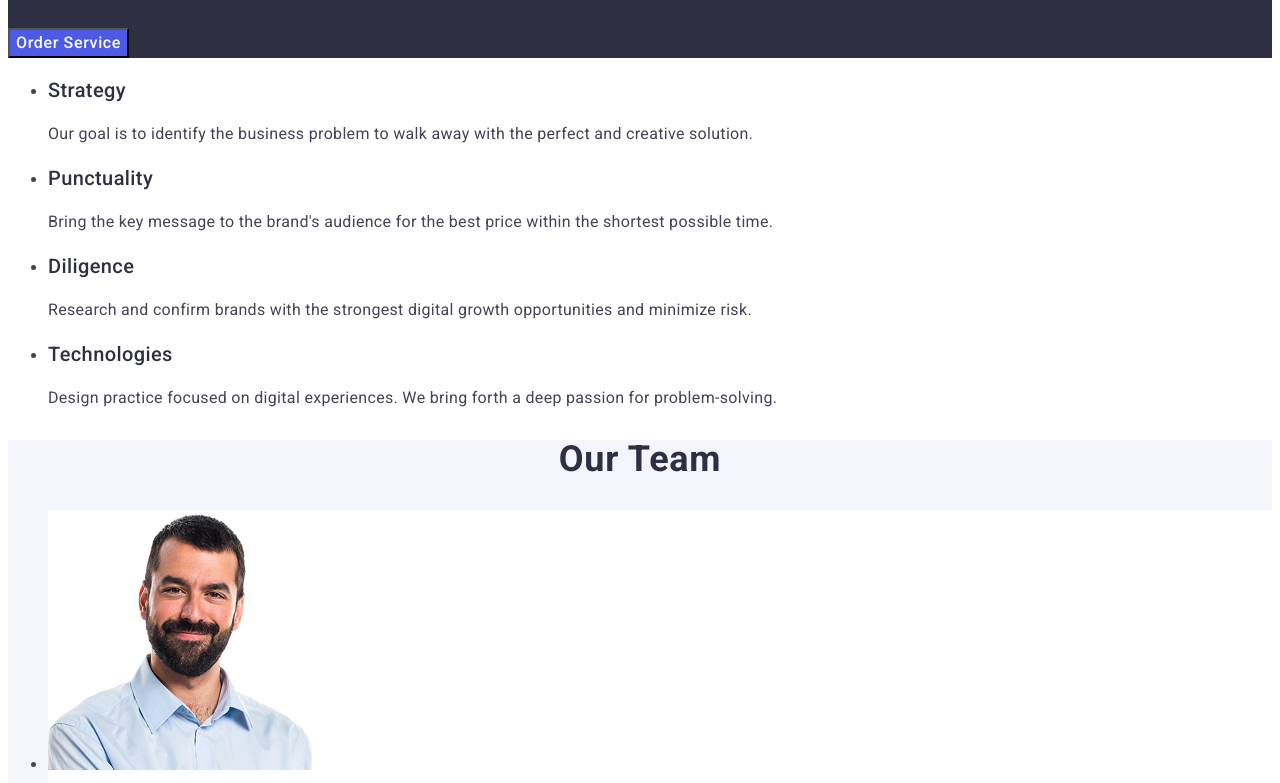
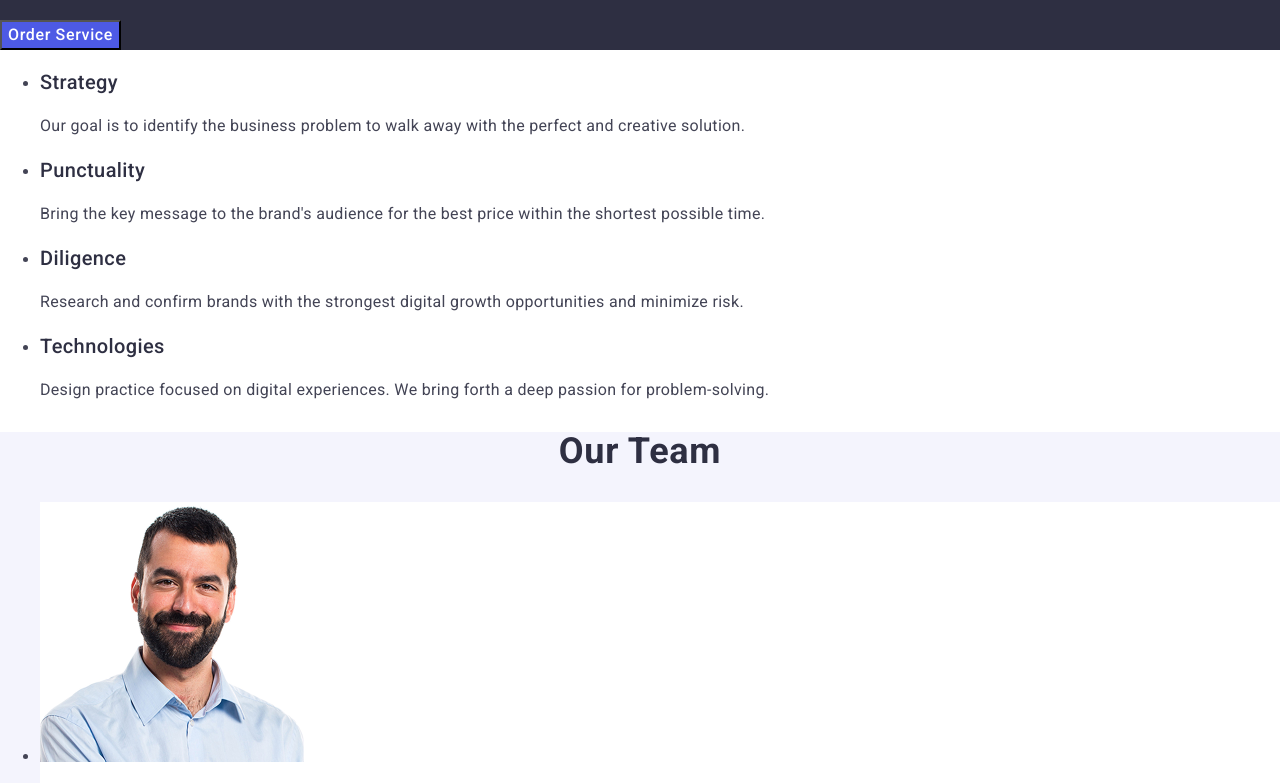
Before and after one commit to Anastasia-Danyliuk/goit-markup-hw-02, a plain HTML site: page index.html in a window 1280 px wide. Shown: the part 306-1089 px from the top of the page. Drawn offline with nearby package versions, Linux system fonts and the light colour scheme.

Commit message:
Add fixed CSS

```diff
--- a/index.html
+++ b/index.html
@@ -3,6 +3,7 @@
 <head>
   <meta charset="UTF-8" />
   <title>WebStudio</title>
+  <link rel="stylesheet" href="https://cdn.jsdelivr.net/npm/modern-normalize@2.0.0/modern-normalize.min.css">
   <link rel="stylesheet" href="./css/styles.css" />
   <link rel="preconnect" href="https://fonts.googleapis.com">
   <link rel="preconnect" href="https://fonts.gstatic.com" crossorigin>
```
